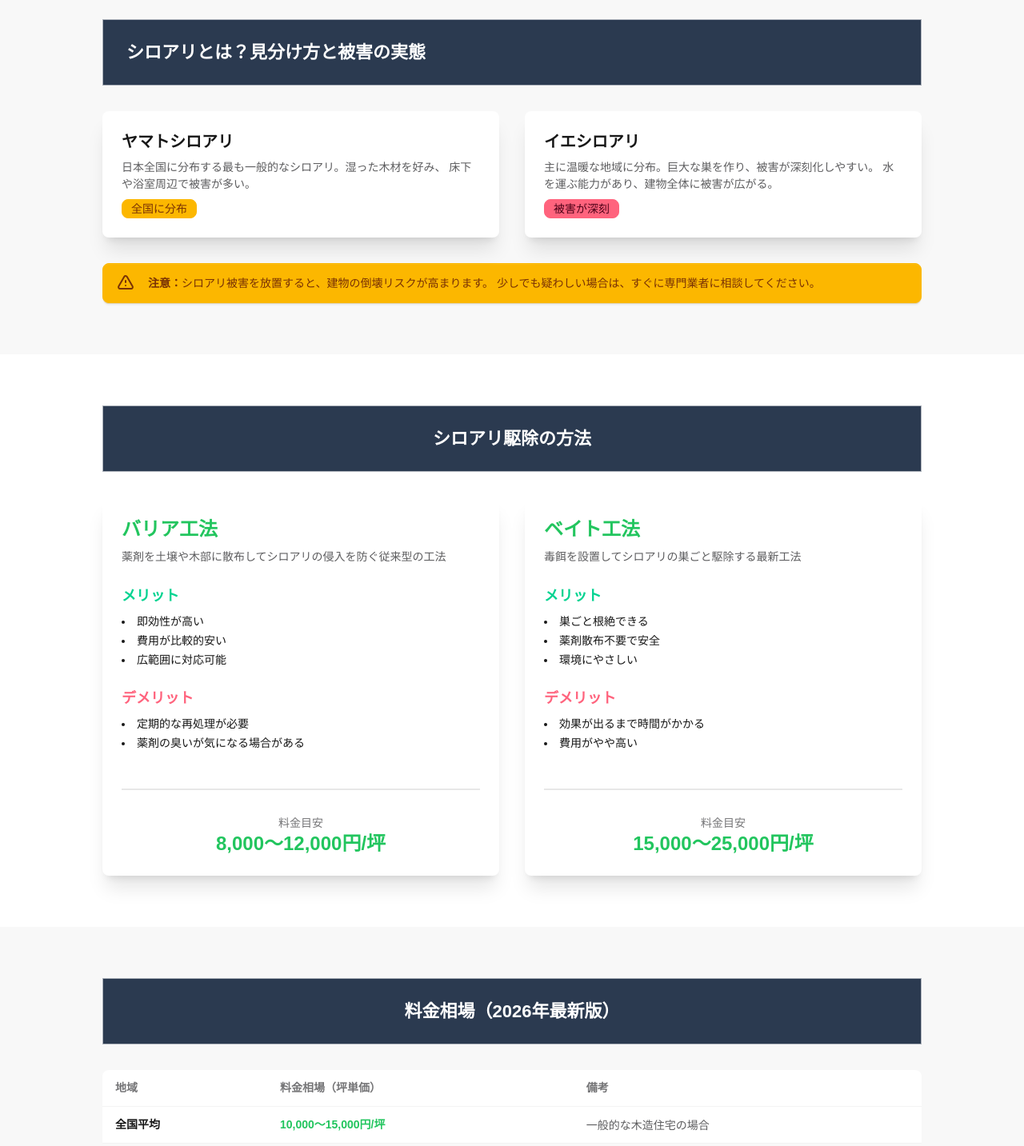
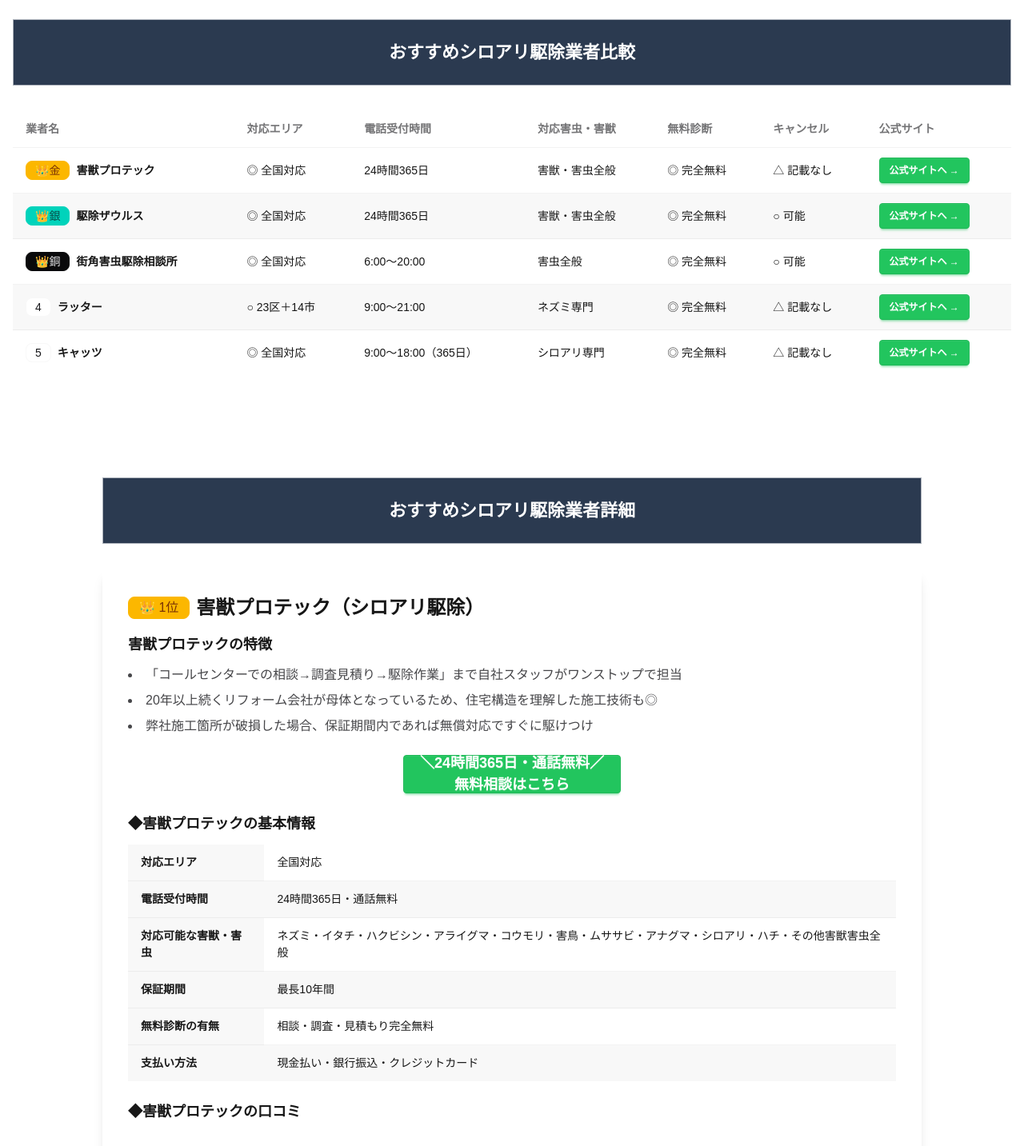
Before and after one commit to webmaster0818/pest-control-001, a Next.js app: page /shiroari in a window 1280 px wide. Shown: the part 440-1873 px from the top of the page at 80% size. Built offline with nearby package versions, Linux system fonts and the light colour scheme.

Commit message:
feat: シロアリページに業者比較表を追加、個別紹介セクションを比較表直下に移動

```diff
--- a/app/shiroari/page.tsx
+++ b/app/shiroari/page.tsx
@@ -90,6 +90,204 @@ export default function ShiroariPage() {
               料金相場を詳しく見る
             </Link>
           </div>
+        </div>
+      </section>
+
+      {/* おすすめ業者比較 */}
+      <section className="py-16 px-4 bg-base-100">
+        <div className="max-w-7xl mx-auto">
+          <h2 className="heading-primary text-center">おすすめシロアリ駆除業者比較</h2>
+          <div className="overflow-x-auto">
+            <table className="table table-zebra w-full">
+              <thead>
+                <tr>
+                  <th>業者名</th>
+                  <th>対応エリア</th>
+                  <th>電話受付時間</th>
+                  <th>対応害虫・害獣</th>
+                  <th>無料診断</th>
+                  <th>キャンセル</th>
+                  <th>公式サイト</th>
+                </tr>
+              </thead>
+              <tbody>
+                <tr>
+                  <td>
+                    <div className="flex items-center gap-2">
+                      <span className="badge badge-warning">👑金</span>
+                      <strong>害獣プロテック</strong>
+                    </div>
+                  </td>
+                  <td>◎ 全国対応</td>
+                  <td>24時間365日</td>
+                  <td>害獣・害虫全般</td>
+                  <td>◎ 完全無料</td>
+                  <td>△ 記載なし</td>
+                  <td>
+                    <a href="#" className="btn btn-primary btn-sm">公式サイトへ →</a>
+                  </td>
+                </tr>
+                <tr>
+                  <td>
+                    <div className="flex items-center gap-2">
+                      <span className="badge badge-accent">👑銀</span>
+                      <strong>駆除ザウルス</strong>
+                    </div>
+                  </td>
+                  <td>◎ 全国対応</td>
+                  <td>24時間365日</td>
+                  <td>害獣・害虫全般</td>
+                  <td>◎ 完全無料</td>
+                  <td>○ 可能</td>
+                  <td>
+                    <a href="#" className="btn btn-primary btn-sm">公式サイトへ →</a>
+                  </td>
+                </tr>
+                <tr>
+                  <td>
+                    <div className="flex items-center gap-2">
+                      <span className="badge badge-neutral">👑銅</span>
+                      <strong>街角害虫駆除相談所</strong>
+                    </div>
+                  </td>
+                  <td>◎ 全国対応</td>
+                  <td>6:00〜20:00</td>
+                  <td>害虫全般</td>
+                  <td>◎ 完全無料</td>
+                  <td>○ 可能</td>
+                  <td>
+                    <a href="#" className="btn btn-primary btn-sm">公式サイトへ →</a>
+                  </td>
+                </tr>
+                <tr>
+                  <td>
+                    <div className="flex items-center gap-2">
+                      <span className="badge">4</span>
+                      <strong>ラッター</strong>
+                    </div>
+                  </td>
+                  <td>○ 23区＋14市</td>
+                  <td>9:00〜21:00</td>
+                  <td>ネズミ専門</td>
+                  <td>◎ 完全無料</td>
+                  <td>△ 記載なし</td>
+                  <td>
+                    <a href="#" className="btn btn-primary btn-sm">公式サイトへ →</a>
+                  </td>
+                </tr>
+                <tr>
+                  <td>
+                    <div className="flex items-center gap-2">
+                      <span className="badge">5</span>
+                      <strong>キャッツ</strong>
+                    </div>
+                  </td>
+                  <td>◎ 全国対応</td>
+                  <td>9:00〜18:00（365日）</td>
+                  <td>シロアリ専門</td>
+                  <td>◎ 完全無料</td>
+                  <td>△ 記載なし</td>
+                  <td>
+                    <a href="#" className="btn btn-primary btn-sm">公式サイトへ →</a>
+                  </td>
+                </tr>
+              </tbody>
+            </table>
+          </div>
+        </div>
+      </section>
+
+      {/* おすすめ業者詳細 */}
+      <section className="py-16 px-4 bg-base-100">
+        <div className="max-w-5xl mx-auto">
+          <h2 className="heading-primary text-center mb-12">おすすめシロアリ駆除業者詳細</h2>
+
+          {/* 害獣プロテック */}
+          <div className="mb-16 bg-white shadow-lg rounded-lg p-8">
+            <div className="flex items-center gap-2 mb-4">
+              <span className="badge badge-warning badge-lg">👑 1位</span>
+              <h3 className="text-2xl font-bold">害獣プロテック（シロアリ駆除）</h3>
+            </div>
+
+            <div className="mb-6">
+              <h4 className="font-bold text-lg mb-3">害獣プロテックの特徴</h4>
+              <ul className="list-disc list-inside space-y-2 text-base-content/80">
+                <li>「コールセンターでの相談→調査見積り→駆除作業」まで自社スタッフがワンストップで担当</li>
+                <li>20年以上続くリフォーム会社が母体となっているため、住宅構造を理解した施工技術も◎</li>
+                <li>弊社施工箇所が破損した場合、保証期間内であれば無償対応ですぐに駆けつけ</li>
+              </ul>
+            </div>
+
+            <div className="text-center mb-6">
+              <a href="#" className="btn btn-primary btn-lg">
+                ＼24時間365日・通話無料／<br />
+                無料相談はこちら
+              </a>
+            </div>
+
+            <div className="mb-6">
+              <h4 className="font-bold text-lg mb-3">◆害獣プロテックの基本情報</h4>
+              <div className="overflow-x-auto">
+                <table className="table table-zebra w-full">
+                  <tbody>
+                    <tr>
+                      <th className="bg-base-200">対応エリア</th>
+                      <td>全国対応</td>
+                    </tr>
+                    <tr>
+                      <th className="bg-base-200">電話受付時間</th>
+                      <td>24時間365日・通話無料</td>
+                    </tr>
+                    <tr>
+                      <th className="bg-base-200">対応可能な害獣・害虫</th>
+                      <td>ネズミ・イタチ・ハクビシン・アライグマ・コウモリ・害鳥・ムササビ・アナグマ・シロアリ・ハチ・その他害獣害虫全般</td>
+                    </tr>
+                    <tr>
+                      <th className="bg-base-200">保証期間</th>
+                      <td>最長10年間</td>
+                    </tr>
+                    <tr>
+                      <th className="bg-base-200">無料診断の有無</th>
+                      <td>相談・調査・見積もり完全無料</td>
+                    </tr>
+                    <tr>
+                      <th className="bg-base-200">支払い方法</th>
+                      <td>現金払い・銀行振込・クレジットカード</td>
+                    </tr>
+                  </tbody>
+                </table>
+              </div>
+            </div>
+
+            <div className="mb-6">
+              <h4 className="font-bold text-lg mb-3">◆害獣プロテックの口コミ</h4>
+              <div className="space-y-4">
+                <div className="bg-base-100 p-4 rounded-lg">
+                  <p className="text-sm text-base-content/80">
+                    1週間前に、シロアリの駆除を害獣プロテックさんにお願いしました。多くの駆除業者の中から口コミの評価やその内容を確認して、電話で相談したら、とても丁寧な対応だったので、その場で打合せ日を決めました。
+                  </p>
+                </div>
+                <div className="bg-base-100 p-4 rounded-lg">
+                  <p className="text-sm text-base-content/80">
+                    依頼した当日に対応してくださり本当に助かりました。予算が厳しいと伝えると予算内でできる範囲の対策をしっかりと教えてくださり、ほぼ通常の駆除対策と変わらないレベルの対応をしてくれました。
+                  </p>
+                </div>
+                <div className="bg-base-100 p-4 rounded-lg">
+                  <p className="text-sm text-base-content/80">
+                    インターネットで調べた電話番号に相談したら翌日すぐに見積もりと現場確認に来てくれました。心強かったです。
+                  </p>
+                </div>
+              </div>
+            </div>
+
+            <div className="text-center">
+              <a href="#" className="btn btn-primary btn-lg">
+                ＼24時間365日・通話無料／<br />
+                無料相談はこちら
+              </a>
+            </div>
+          </div>
+
         </div>
       </section>
 
@@ -264,100 +462,6 @@ export default function ShiroariPage() {
         </div>
       </section>
 
-      {/* おすすめ業者詳細 */}
-      <section className="py-16 px-4 bg-base-100">
-        <div className="max-w-5xl mx-auto">
-          <h2 className="heading-primary text-center mb-12">おすすめシロアリ駆除業者</h2>
-
-          {/* 害獣プロテック */}
-          <div className="mb-16 bg-white shadow-lg rounded-lg p-8">
-            <div className="flex items-center gap-2 mb-4">
-              <span className="badge badge-warning badge-lg">👑 1位</span>
-              <h3 className="text-2xl font-bold">害獣プロテック（シロアリ駆除）</h3>
-            </div>
-
-            <div className="mb-6">
-              <h4 className="font-bold text-lg mb-3">害獣プロテックの特徴</h4>
-              <ul className="list-disc list-inside space-y-2 text-base-content/80">
-                <li>「コールセンターでの相談→調査見積り→駆除作業」まで自社スタッフがワンストップで担当</li>
-                <li>20年以上続くリフォーム会社が母体となっているため、住宅構造を理解した施工技術も◎</li>
-                <li>弊社施工箇所が破損した場合、保証期間内であれば無償対応ですぐに駆けつけ</li>
-              </ul>
-            </div>
-
-            <div className="text-center mb-6">
-              <a href="#" className="btn btn-primary btn-lg">
-                ＼24時間365日・通話無料／<br />
-                無料相談はこちら
-              </a>
-            </div>
-
-            <div className="mb-6">
-              <h4 className="font-bold text-lg mb-3">◆害獣プロテックの基本情報</h4>
-              <div className="overflow-x-auto">
-                <table className="table table-zebra w-full">
-                  <tbody>
-                    <tr>
-                      <th className="bg-base-200">対応エリア</th>
-                      <td>全国対応</td>
-                    </tr>
-                    <tr>
-                      <th className="bg-base-200">電話受付時間</th>
-                      <td>24時間365日・通話無料</td>
-                    </tr>
-                    <tr>
-                      <th className="bg-base-200">対応可能な害獣・害虫</th>
-                      <td>ネズミ・イタチ・ハクビシン・アライグマ・コウモリ・害鳥・ムササビ・アナグマ・シロアリ・ハチ・その他害獣害虫全般</td>
-                    </tr>
-                    <tr>
-                      <th className="bg-base-200">保証期間</th>
-                      <td>最長10年間</td>
-                    </tr>
-                    <tr>
-                      <th className="bg-base-200">無料診断の有無</th>
-                      <td>相談・調査・見積もり完全無料</td>
-                    </tr>
-                    <tr>
-                      <th className="bg-base-200">支払い方法</th>
-                      <td>現金払い・銀行振込・クレジットカード</td>
-                    </tr>
-                  </tbody>
-                </table>
-              </div>
-            </div>
-
-            <div className="mb-6">
-              <h4 className="font-bold text-lg mb-3">◆害獣プロテックの口コミ</h4>
-              <div className="space-y-4">
-                <div className="bg-base-100 p-4 rounded-lg">
-                  <p className="text-sm text-base-content/80">
-                    1週間前に、シロアリの駆除を害獣プロテックさんにお願いしました。多くの駆除業者の中から口コミの評価やその内容を確認して、電話で相談したら、とても丁寧な対応だったので、その場で打合せ日を決めました。
-                  </p>
-                </div>
-                <div className="bg-base-100 p-4 rounded-lg">
-                  <p className="text-sm text-base-content/80">
-                    依頼した当日に対応してくださり本当に助かりました。予算が厳しいと伝えると予算内でできる範囲の対策をしっかりと教えてくださり、ほぼ通常の駆除対策と変わらないレベルの対応をしてくれました。
-                  </p>
-                </div>
-                <div className="bg-base-100 p-4 rounded-lg">
-                  <p className="text-sm text-base-content/80">
-                    インターネットで調べた電話番号に相談したら翌日すぐに見積もりと現場確認に来てくれました。心強かったです。
-                  </p>
-                </div>
-              </div>
-            </div>
-
-            <div className="text-center">
-              <a href="#" className="btn btn-primary btn-lg">
-                ＼24時間365日・通話無料／<br />
-                無料相談はこちら
-              </a>
-            </div>
-          </div>
-
-        </div>
-      </section>
-
       {/* CTA */}
       <section className="py-16 px-4 bg-amber-600 text-white">
         <div className="max-w-4xl mx-auto text-center">
```
